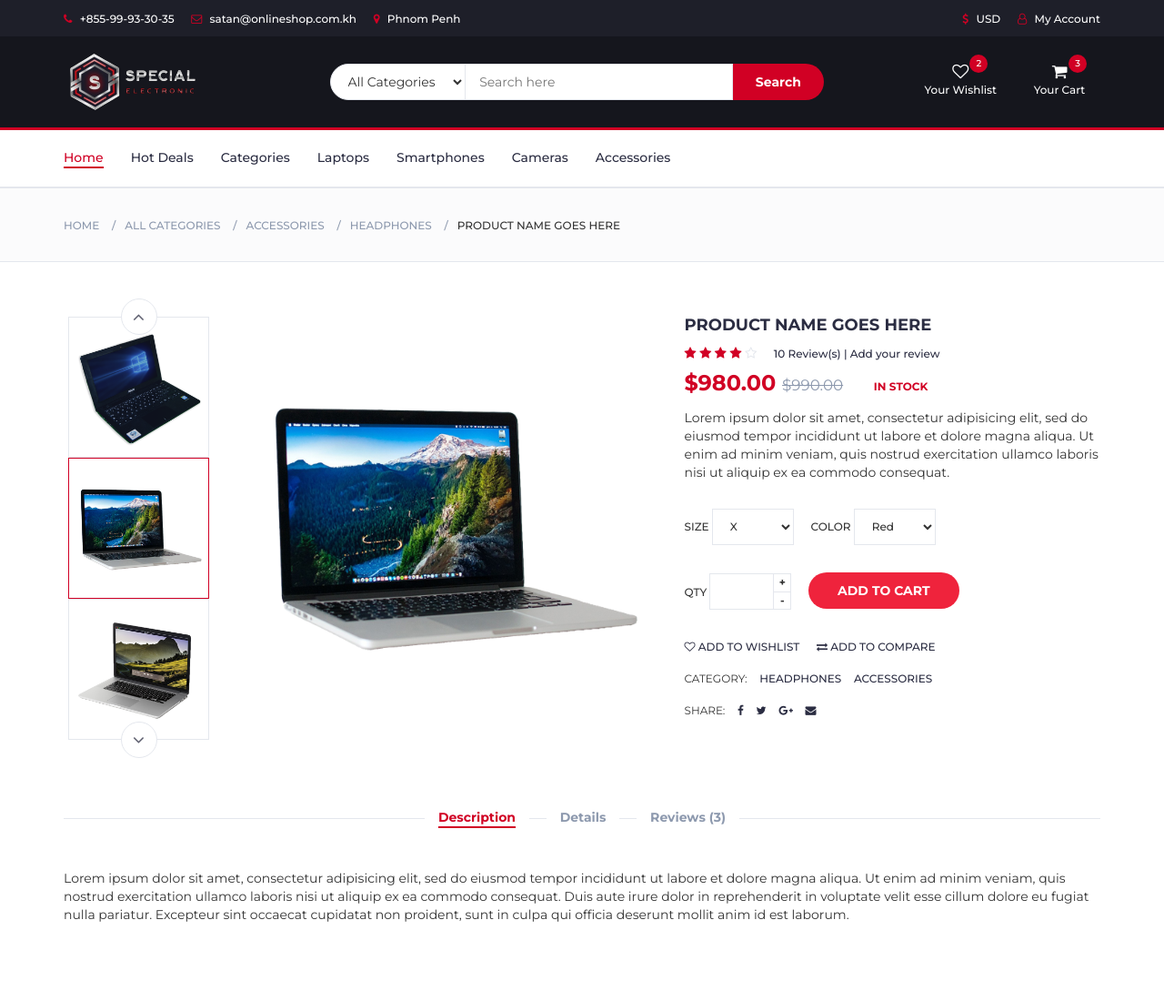
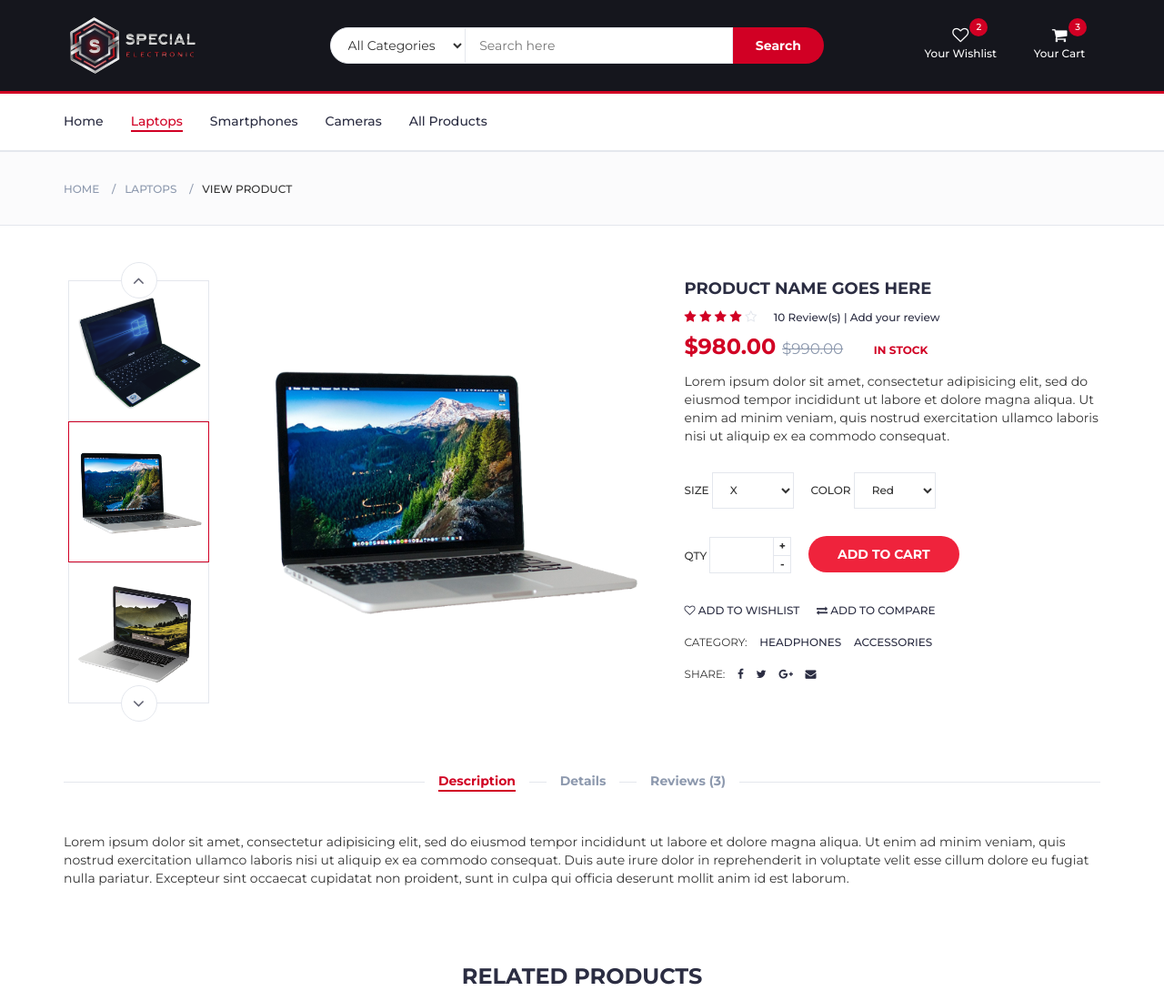
Before and after one commit to satan004/myweb_electro, a plain HTML site: page Page/product.html in a window 1280 px wide. Shown: the top 1100 px of the page at 91% size. Drawn offline with Linux system fonts and the light colour scheme.

Commit message:
add code

```diff
--- a/Page/product.html
+++ b/Page/product.html
@@ -17,19 +17,6 @@
     </head>
     <body>
         <header>
-            <div id="top-header">
-                <div class="container">
-                    <ul class="header-links pull-left">
-                        <li><a href="#"><i class="fa fa-phone"></i> +855-99-93-30-35</a></li>
-                        <li><a href="#"><i class="fa fa-envelope-o"></i> satan@onlineshop.com.kh</a></li>
-                        <li><a href="#"><i class="fa fa-map-marker"></i> Phnom Penh</a></li>
-                    </ul>
-                    <ul class="header-links pull-right">
-                        <li><a href="#"><i class="fa fa-dollar"></i> USD</a></li>
-                        <li><a href="#"><i class="fa fa-user-o"></i> My Account</a></li>
-                    </ul>
-                </div>
-            </div>
             <div id="header">
                 <div class="container">
                     <div class="row">
@@ -117,13 +104,11 @@
             <div class="container">
                 <div id="responsive-nav">
                     <ul class="main-nav nav navbar-nav">
-                        <li class="active"><a href="#">Home</a></li>
-                        <li><a href="#">Hot Deals</a></li>
-                        <li><a href="#">Categories</a></li>
-                        <li><a href="#">Laptops</a></li>
+                        <li><a href="../index.html">Home</a></li>
+                        <li class="active"><a href="#">Laptops</a></li>
                         <li><a href="#">Smartphones</a></li>
                         <li><a href="#">Cameras</a></li>
-                        <li><a href="#">Accessories</a></li>
+                        <li><a href="#">All Products</a></li>
                     </ul>
                 </div>
             </div>
@@ -134,10 +119,8 @@
                     <div class="col-md-12">
                         <ul class="breadcrumb-tree">
                             <li><a href="#">Home</a></li>
-                            <li><a href="#">All Categories</a></li>
-                            <li><a href="#">Accessories</a></li>
-                            <li><a href="#">Headphones</a></li>
-                            <li class="active">Product name goes here</li>
+                            <li><a href="product.html">Laptops</a></li>
+                            <li class="active">View Product</li>
                         </ul>
                     </div>
                 </div>
```
Also changed, not shown: Page/blank.html (+0 -13 lines), Page/checkout.html (+0 -13 lines), Page/store.html (+0 -12 lines), index.html (+15 -29 lines).
